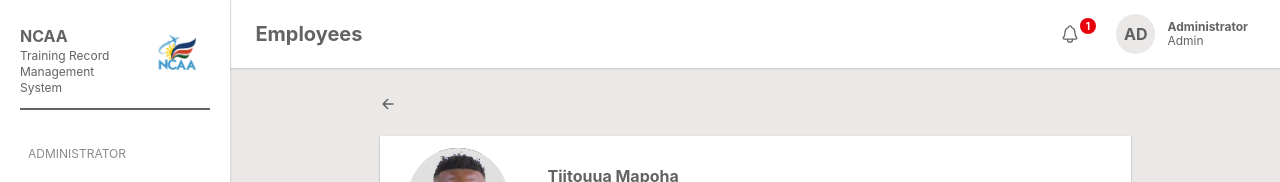
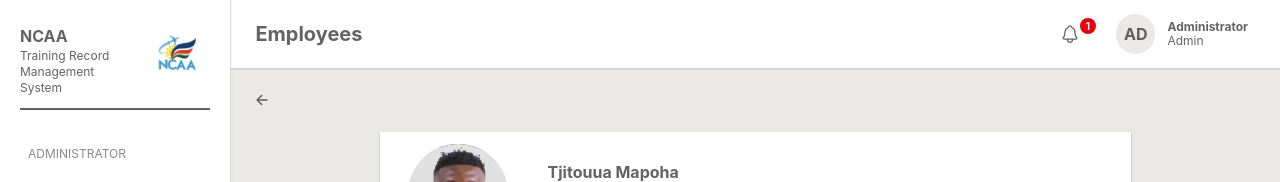
Before and after one commit to Tjitouua/ncaa, a React (Vite) app: page /admin/employees/employee_details in a window 1280 px wide. Shown: the top 182 px of the page. Built offline with nearby package versions, Linux system fonts and the light colour scheme.

Commit message:
Still busy with the employee details page"

```diff
--- a/src/pages/administrator/EmployeeDetails.tsx
+++ b/src/pages/administrator/EmployeeDetails.tsx
@@ -50,11 +50,11 @@ const EmployeeDetails = () => {
           <div className="w-full xl:w-[82%] min-h-screen text-secondary/80 bg-secondaryy">
              <TopMenu setShowMenu={setShowMenu} title="Employees" />
 
-             <div className="w-full min-h-screen items-center flex flex-col gap-3 px-2 md:px-6 py-4">
-                {/* <div className="w-full"><label onClick={() => navigate("/admin/employees")}><IoArrowBack className="cursor-pointer hover:text-primary" /></label></div> */}
+             <div className="w-full min-h-screen items-center flex flex-col gap-3 px-2 md:px-6 py-6">
+                <div className="w-full"><label onClick={() => navigate("/admin/employees")}><IoArrowBack className="cursor-pointer hover:text-primary" /></label></div>
                 {/* Employee Profile Div  */}
                 <div className="w-3/4 min-h-screen flex flex-col gap-4 py-3">
-                <div className="w-full mb-2"><label onClick={() => navigate("/admin/employees")}><IoArrowBack className="cursor-pointer hover:text-primary" /></label></div>
+                {/* <div className="w-full mb-2"><label onClick={() => navigate("/admin/employees")}><IoArrowBack className="cursor-pointer hover:text-primary" /></label></div> */}
 
                     {/* Top Part  */}
                     <div className="w-full py-3 px-7 flex gap-8 bg-white shadow-xs shadow-black/30  items-center">
--- a/src/pages/administrator/components/EmployeesPart.tsx
+++ b/src/pages/administrator/components/EmployeesPart.tsx
@@ -13,55 +13,62 @@ import { useNavigate } from "react-router-dom";
 const employees = [
    {
       id: "EMP-001",
+      name: "Titouua Mapoha",
+      email: "t.mapoha@ncaa.na",
+      department: "ICT",
+      position: "Software Developer"
+   },
+   {
+      id: "EMP-002",
       name: "Tangeni Shipanga",
       email: "t.shipanga@ncaa.na",
       department: "Air Navigation",
       position: "Senior Controller"
    },
    {
-      id: "EMP-002",
+      id: "EMP-003",
       name: "Nangula Iitula",
       email: "n.iitula@ncaa.na",
       department: "Safety & Security",
       position: "Safety Inspector"
    },
    {
-      id: "EMP-003",
+      id: "EMP-004",
       name: "Petrus Hamukwaya",
       email: "p.hamukwaya@ncaa.na",
       department: "Aerodromes",
       position: "Aerodrome Officer"
    },
    {
-      id: "EMP-004",
+      id: "EMP-005",
       name: "Selma Amukwaya",
       email: "s.amukwaya@ncaa.na",
       department: "Air Navigation",
       position: "ATC Trainee"
    },
    {
-      id: "EMP-005",
+      id: "EMP-006",
       name: "Johannes Kavela",
       email: "j.kavela@ncaa.na",
       department: "Flight Operations",
       position: "Operations Officer"
    },
    {
-      id: "EMP-006",
+      id: "EMP-007",
       name: "Maria Nghipundjwa",
       email: "m.nghipundjwa@ncaa.na",
       department: "Safety & Security",
       position: "Security Lead"
    },
    {
-      id: "EMP-007",
+      id: "EMP-008",
       name: "David Haufiku",
       email: "d.haufiku@ncaa.na",
       department: "Engineering",
       position: "Avionics Engineer"
    },
    {
-      id: "EMP-008",
+      id: "EMP-009",
       name: "Hilma Nambahu",
       email: "d.haufiku@ncaa.na",
       department: "Administration",
```
